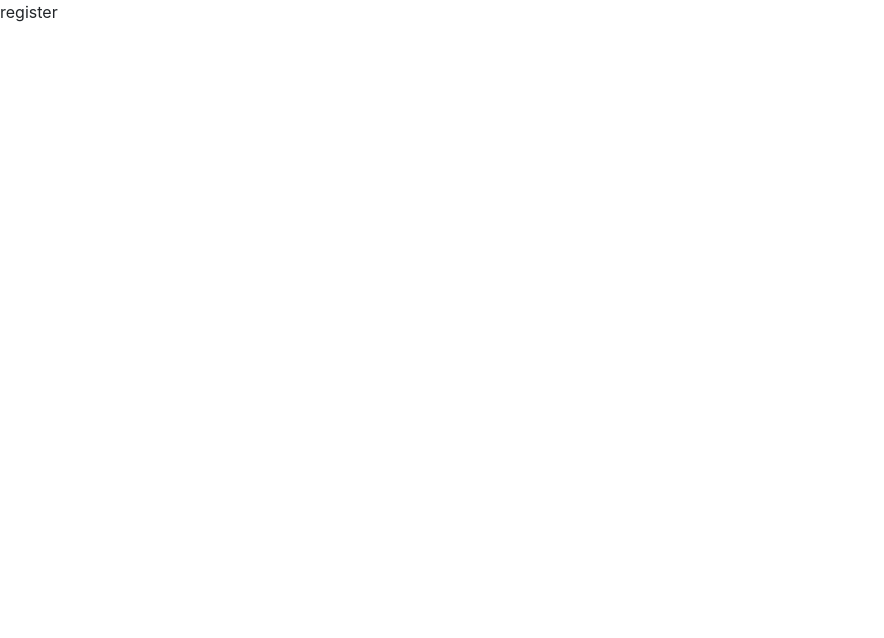
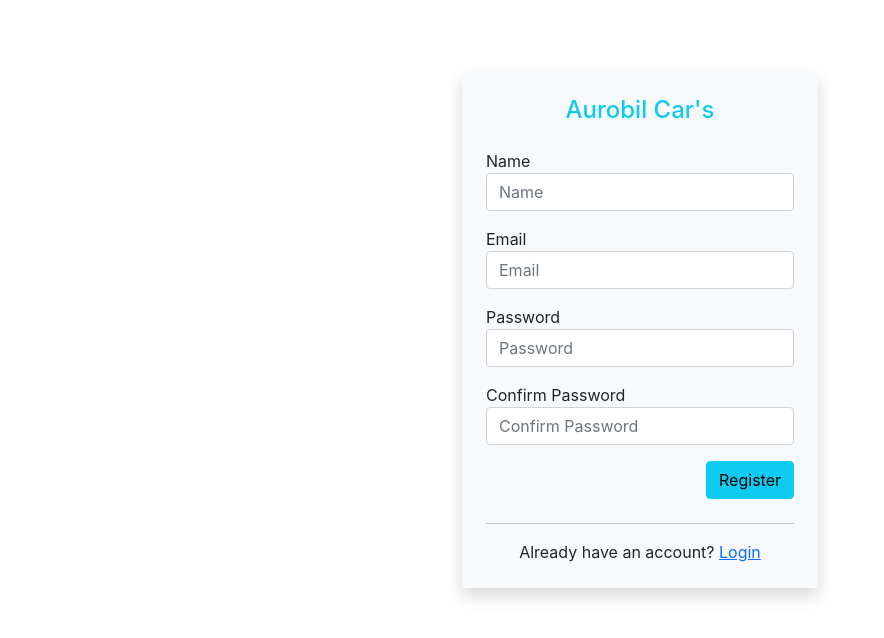
Before and after one commit to tanvirnpm/aurobil-cars-client, a React (Create React App) app: page /register in a window 1280 px wide. Shown: the top 638 px of the page, without its empty margins (0-884 px from the left). Built offline with nearby package versions, Linux system fonts and the light colour scheme.

Commit message:
login and signup component added

```diff
--- a/public/index.html
+++ b/public/index.html
@@ -24,7 +24,7 @@
       work correctly both with client-side routing and a non-root public URL.
       Learn how to configure a non-root public URL by running `npm run build`.
     -->
-    <title>React App</title>
+    <title>Autobil Car's</title>
     <!-- bootstrap 5 css -->
     <link rel="stylesheet" href="https://cdnjs.cloudflare.com/ajax/libs/twitter-bootstrap/5.1.3/css/bootstrap.min.css" integrity="sha512-GQGU0fMMi238uA+a/bdWJfpUGKUkBdgfFdgBm72SUQ6BeyWjoY/ton0tEjH+OSH9iP4Dfh+7HM0I9f5eR0L/4w==" crossorigin="anonymous" referrerpolicy="no-referrer" />
     <!-- fontawesome 6 -->
--- a/src/Pages/Dashboard/Admin/AddAProducts/AddAProducts.js
+++ b/src/Pages/Dashboard/Admin/AddAProducts/AddAProducts.js
@@ -90,7 +90,7 @@ const AddAProducts = () => {
                                 </div>
 
                                 <div className="text-end mt-3">
-                                    <input type="submit" value="Add A Product" className="btn btn-lg btn-outline-info" />
+                                    <button type="submit" className="btn btn-lg btn-outline-info">Add A Product</button>
                                 </div>
                             </form>
                         </div>
--- a/src/Pages/Login/Login.js
+++ b/src/Pages/Login/Login.js
@@ -1,9 +1,42 @@
 import React from 'react';
+import { Link } from 'react-router-dom';
+import { useForm } from "react-hook-form";
 
 const Login = () => {
+    const { register, handleSubmit, watch, formState: { errors } } = useForm();
+    const onSubmit = data => console.log(data);
     return (
-        <div>
-            Login
+        <div class="container">
+            <div class="row justify-content-center mt-5">
+                <div class="col-md-4">
+                    <div class="login-form bg-light mt-4 p-4 shadow">
+                        <form onSubmit={handleSubmit(onSubmit)} class="row g-3">
+                            <h4 className="text-center"><Link to="/" className="text-info text-decoration-none">Aurobil Car's</Link></h4>
+                            <div class="col-12">
+                                <label>Email</label>
+                                <input type="email" {...register("email")} class="form-control" placeholder="Email"/>
+                            </div>
+                            <div class="col-12">
+                                <label>Password</label>
+                                <input type="password" {...register("password")} class="form-control" placeholder="Password"/>
+                            </div>
+                            <div class="col-12">
+                                <div class="form-check">
+                                    <input class="form-check-input" type="checkbox" id="rememberMe"/>
+                                    <label class ="form-check-label" for="rememberMe"> Remember me</label>
+                                </div>
+                            </div>
+                            <div class="col-12">
+                                <button type="submit" class="btn btn-info float-end">Login</button>
+                            </div>
+                        </form>
+                        <hr class="mt-4"/>
+                        <div class ="col-12">
+                        <p class ="text-center mb-0">Have not account yet? <Link to="/register">Signup</Link></p>
+                        </div>
+                    </div>
+                </div>
+            </div>
         </div>
     );
 };
--- a/src/Pages/Register/Register.js
+++ b/src/Pages/Register/Register.js
@@ -1,9 +1,45 @@
 import React from 'react';
+import { Link } from 'react-router-dom';
+import { useForm } from "react-hook-form";
+
 
 const Register = () => {
+    const { register, handleSubmit, watch, formState: { errors } } = useForm();
+    const onSubmit = data => console.log(data);
     return (
-        <div>
-            register
+        <div class="container">
+            <div class="row justify-content-center mt-5">
+                <div class="col-md-4">
+                    <div class="login-form bg-light mt-4 p-4 shadow">
+                        <form onSubmit={handleSubmit(onSubmit)} class="row g-3">
+                            <h4 className="text-center"><Link to="/" className="text-info text-decoration-none">Aurobil Car's</Link></h4>
+                            <div class="col-12">
+                                <label>Name</label>
+                                <input type="text" {...register("name")} class="form-control" placeholder="Name"/>
+                            </div>
+                            <div class="col-12">
+                                <label>Email</label>
+                                <input type="email" {...register("email")} class="form-control" placeholder="Email"/>
+                            </div>
+                            <div class="col-12">
+                                <label>Password</label>
+                                <input type="password" {...register("password")} class="form-control" placeholder="Password"/>
+                            </div>
+                            <div class="col-12">
+                                <label>Confirm Password</label>
+                                <input type="password" {...register("confirmPassword")} class="form-control" placeholder="Confirm Password"/>
+                            </div>
+                            <div class="col-12">
+                                <button type="submit" class="btn btn-info float-end">Register</button>
+                            </div>
+                        </form>
+                        <hr class="mt-4"/>
+                        <div class ="col-12">
+                        <p class ="text-center mb-0">Already have an account? <Link to="/login">Login</Link></p>
+                        </div>
+                    </div>
+                </div>
+            </div>
         </div>
     );
 };
```
